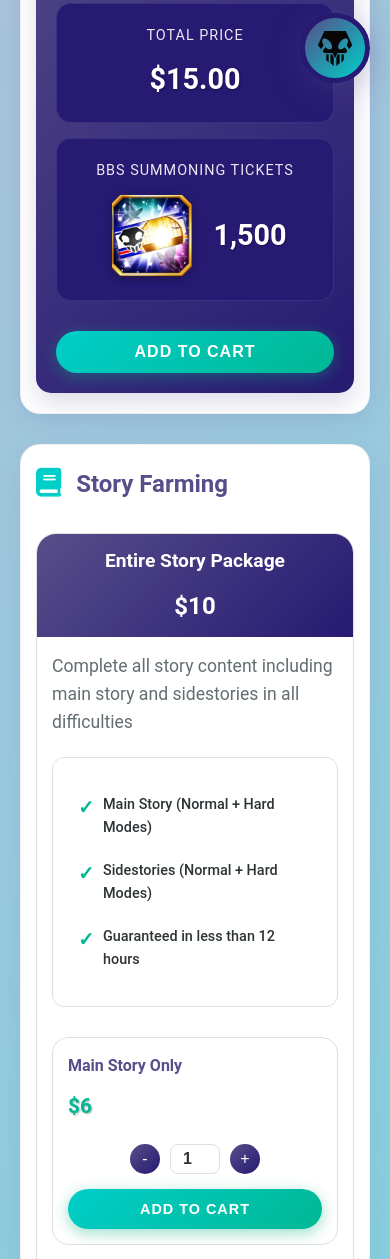
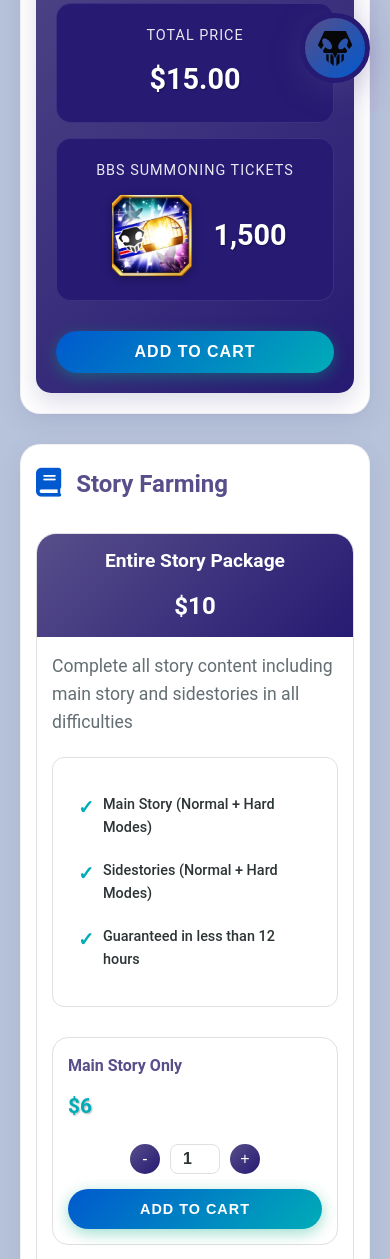
Before and after one commit to AromaOfPeace/VoldiReview, a plain HTML site: page boosting.html in a window 390 px wide. Shown: the part 741-2000 px from the top of the page. Drawn offline with nearby package versions, Linux system fonts and the light colour scheme; a web font is replaced by a local one.

Commit message:
Update styles2.css

```diff
--- a/styles2.css
+++ b/styles2.css
@@ -1,11 +1,11 @@
         :root {
             --primary: #574e8a;
             --primary-dark: #261a72;
-            --secondary: #00cec9;
+            --secondary: #0059ce;
             --dark: #2d3436;
             --light: #f5f6fa;
             --gray: #636e72;
-            --success: #00b894;
+            --success: #00acb8;
             --warning: #fdcb6e;
             --danger: #d63031;
             --accent: #aa1a00;
@@ -15,9 +15,9 @@
             --text-primary: #2d3436;
             --text-secondary: #636e72;
             --border: #e0e0e0;
-            --premium-gold: #ffd700;
+            --premium-gold: #d8c036;
             --premium-orange: #ff8c00;
-            --premium-gradient: linear-gradient(135deg, #ffd700 0%, #ff8c00 50%, #ff6b35 100%);
+            --premium-gradient: linear-gradient(135deg, #cab122 0%, #ff8c00 50%, #ff6b35 100%);
             --glow: 0 0 30px rgba(255, 215, 0, 0.4);
         }
 
@@ -29,7 +29,7 @@
 
         body {
             font-family: 'Roboto', sans-serif;
-            background: linear-gradient(135deg, #b7beda 0%, #00ffea 100%);
+            background: linear-gradient(135deg, #b7c3da 50%, #b7c6da 50%);
             color: var(--text-primary);
             line-height: 1.6;
             min-height: 100vh;
@@ -46,9 +46,9 @@
             width: 100%;
             height: 100%;
             background:
-                radial-gradient(ellipse at 20% 50%, rgba(120, 119, 198, 0.3) 0%, transparent 50%),
-                radial-gradient(ellipse at 80% 20%, rgba(255, 119, 198, 0.3) 0%, transparent 50%),
-                radial-gradient(ellipse at 40% 80%, rgba(120, 219, 226, 0.3) 0%, transparent 50%);
+                radial-gradient(ellipse at 20% 50%, rgba(120, 119, 198, 0.459) 0%, transparent 50%),
+                radial-gradient(ellipse at 80% 20%, rgba(255, 119, 198, 0.479) 0%, transparent 50%),
+                radial-gradient(ellipse at 40% 80%, rgba(120, 219, 226, 0.589) 0%, transparent 50%);
             animation: gradientShift 15s ease infinite;
             z-index: -1;
         }
@@ -1708,11 +1708,15 @@
         margin: 0 10px;
         padding: 30px 25px;
     }
-
     .senkaimon-image {
-        width: 100px;
-        height: 100px;
-    }
+    width: 200px;
+    height: 100px;
+}
+
+.senkaimon-image:hover {
+    transform: scale(1.05);
+}
+
 
     .senkaimon-card .option-header h3 {
         font-size: 1.4rem;
@@ -1728,16 +1732,20 @@
     .senkaimon-centered-container {
         padding: 10px 0;
     }
+        .senkaimon-image {
+    width: 200px;
+    height: 100px;
+}
+
+.senkaimon-image:hover {
+    transform: scale(1.05);
+}
 
     .senkaimon-card {
         margin: 0 5px;
         padding: 25px 20px;
     }
 
-    .senkaimon-image {
-        width: 80px;
-        height: 80px;
-    }
 
     .senkaimon-card .service-features {
         padding: 15px;
@@ -2734,7 +2742,7 @@
 /* Add these styles to ensure consistent width for all category containers */
 .service-section {
     width: 100%;
-    max-width: 1200px;
+    max-width: 900px; /* Reduced from 1200px */
     margin: 30px auto;
     padding: 40px;
 }
@@ -2763,13 +2771,23 @@
     margin: 20px auto 0;
 }
 
-/* Media queries to maintain consistency on smaller screens */
+/* Media queries - only make them less wide on mobile/tablet */
 @media (max-width: 992px) {
     .service-section,
     .senkaimon-centered-container,
     .epic-raids-container,
     .custom-service-container {
+        max-width: 600px; /* Make less wide on tablet */
         padding: 30px;
+    }
+
+    .story-container {
+        max-width: 550px; /* Make Epic Raids less wide on tablet */
+        margin: 20px auto 30px;
+    }
+
+    .senkaimon-card {
+        max-width: 550px; /* Make Senkaimon less wide on tablet */
     }
 }
 
@@ -2778,11 +2796,18 @@
     .senkaimon-centered-container,
     .epic-raids-container,
     .custom-service-container {
+        max-width: 600px; /* Make even less wide on mobile */
         padding: 25px;
     }
 
     .senkaimon-card {
+        max-width: 500px; /* Make Senkaimon less wide on mobile */
         padding: 30px 25px;
+    }
+
+    .story-container {
+        max-width: 550px; /* Make Epic Raids less wide on mobile */
+        margin: 15px auto 25px;
     }
 }
 
@@ -2791,11 +2816,18 @@
     .senkaimon-centered-container,
     .epic-raids-container,
     .custom-service-container {
+        max-width: 100%; /* Full width on very small screens */
         padding: 20px 15px;
     }
 
     .senkaimon-card {
-        padding: 25px 20px;
+        max-width: 100%; /* Full width on very small screens */
+        padding: 15px 20px;
+    }
+
+    .story-container {
+        max-width: 100%; /* Full width on very small screens */
+        margin: 10px auto 20px;
     }
 }
 /* Modal Styles */
```
